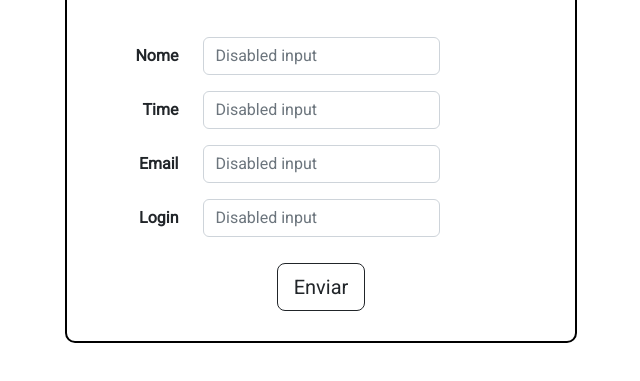
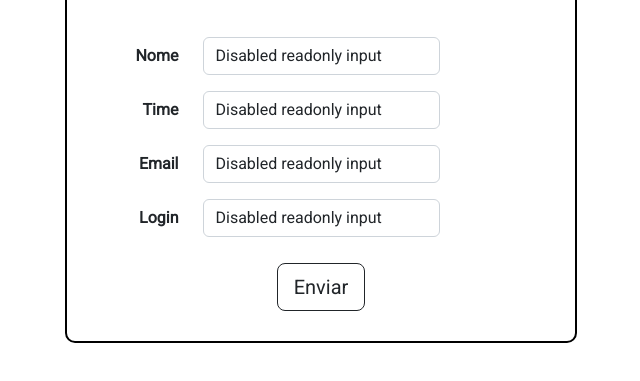
Before and after one commit to vanessamtro/Formulario, a plain HTML site: page index.html in a window 1280 px wide. Shown: the part 123-504 px from the top of the page, without its empty margins (319-959 px from the left). Drawn offline with nearby package versions, Linux system fonts and the light colour scheme.

Commit message:
Update index.html

```diff
--- a/index.html
+++ b/index.html
@@ -22,25 +22,25 @@
 				<div class="question row mb-3">
 					<label for="User" class="col-sm-3 col-form-label">Nome</label>
 					<div class="bloco  col-sm-6">
-						<input type="text" placeholder="Disabled input" class="form-control" id="user"></div>
+						<input value="Disabled readonly input" type="text" class="form-control" id="user"></div>
 					</div>
 
 				<div class="question row mb-3">
 					<label for="Time" class="col-sm-3 col-form-label">Time</label>
 					<div class="bloco  col-sm-6">
-						<input type="text" placeholder="Disabled input" class="form-control" id="time"></div>
+						<input value="Disabled readonly input" type="text" class="form-control" id="time"></div>
 					</div>
 
 				<div class="question row mb-3">
 					<label for="Email" class="col-sm-3 col-form-label">Email</label>
 					<div class="bloco  col-sm-6">
-						<input type="email" placeholder="Disabled input" class="form-control" id="email"></div>
+						<input value="Disabled readonly input" type="email" class="form-control" id="email"></div>
 					</div>
 
 				<div class="question row mb-3">
 					<label for="Login" class="col-sm-3 col-form-label">Login</label>
 					<div class="bloco col-sm-6">
-						<input type="text" placeholder="Disabled input" class="form-control" id="login"></div>
+						<input value="Disabled readonly input" type="text" class="form-control" id="login"></div>
 					</div>
 
 			<button type="submit" class="btn btn-lg btn-outline-dark">Enviar</button>
```
